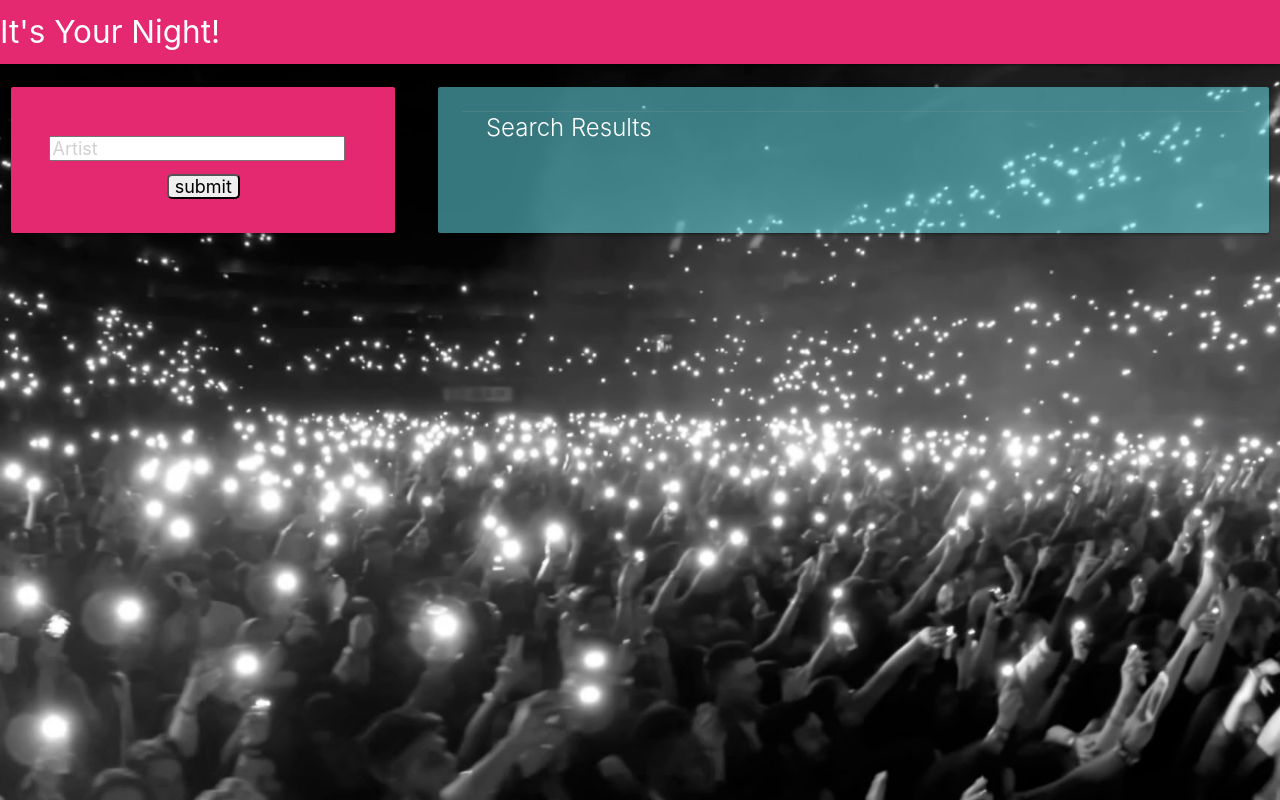
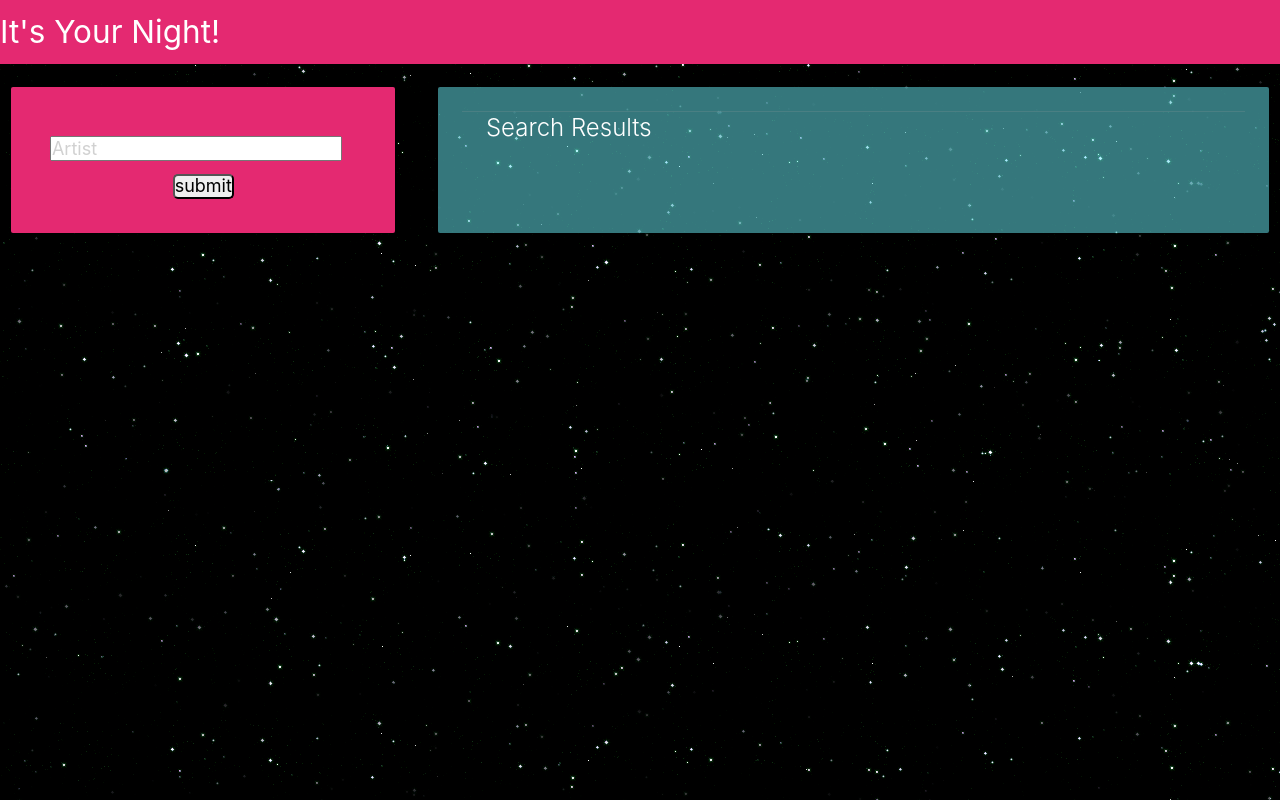
Before and after one commit to guliver109/its-your-night.github.io, a PHP site: page / in a window 1280 px wide. Run offline with PHP 8.4, Linux system fonts and the light colour scheme; some libraries are stand-ins or nearby versions; some web fonts are replaced.

Commit message:
background twinkle lights

```diff
--- a/assets/css/style.css
+++ b/assets/css/style.css
@@ -1,7 +1,108 @@
+
+* {
+    margin: 0;
+    padding: 0;
+}
+header {
+    background-color:rgba(33, 33, 33, 0.9);
+    color:#ffffff;
+    display:block;
+    font: 14px/1.3 Arial,sans-serif;
+    height:50px;
+    position:relative;
+    z-index:5;
+}
+h2{
+    margin-top: 30px;
+    text-align: center;
+}
+header h2{
+    font-size: 22px;
+    margin: 0 auto;
+    padding: 10px 0;
+    width: 80%;
+    text-align: center;
+}
+header a, a:visited {
+    text-decoration:none;
+    color:#fcfcfc;
+}
+
+@keyframes move-twink-back {
+    from {background-position:0 0;}
+    to {background-position:-10000px 5000px;}
+}
+@-webkit-keyframes move-twink-back {
+    from {background-position:0 0;}
+    to {background-position:-10000px 5000px;}
+}
+@-moz-keyframes move-twink-back {
+    from {background-position:0 0;}
+    to {background-position:-10000px 5000px;}
+}
+@-ms-keyframes move-twink-back {
+    from {background-position:0 0;}
+    to {background-position:-10000px 5000px;}
+}
+
+/* @keyframes move-clouds-back {
+    from {background-position:0 0;}
+    to {background-position:10000px 0;}
+}
+@-webkit-keyframes move-clouds-back {
+    from {background-position:0 0;}
+    to {background-position:10000px 0;}
+}
+@-moz-keyframes move-clouds-back {
+    from {background-position:0 0;}
+    to {background-position:10000px 0;}
+}
+@-ms-keyframes move-clouds-back {
+    from {background-position: 0;}
+    to {background-position:10000px 0;}
+} */
+
+.stars, .twinkling {
+  position:absolute;
+  top:0;
+  left:0;
+  right:0;
+  bottom:0;
+  width:100%;
+  height:100%;
+  display:block;
+}
+
+.stars {
+  background:#000 url(../images/images/stars2.png) repeat top center;
+  z-index:0;
+}
+
+.twinkling{
+  background:transparent url(../images/images/twinkling.png) repeat top center;
+  z-index:0;
+
+  -moz-animation:move-twink-back 200s linear infinite;
+  -ms-animation:move-twink-back 200s linear infinite;
+  -o-animation:move-twink-back 200s linear infinite;
+  -webkit-animation:move-twink-back 200s linear infinite;
+  animation:move-twink-back 200s linear infinite;
+}
+/*
+.clouds{
+    background:transparent url(../images/images/clouds4.png) repeat top center;
+    z-index:3;
+
+  -moz-animation:move-clouds-back 200s linear infinite;
+  -ms-animation:move-clouds-back 200s linear infinite;
+  -o-animation:move-clouds-back 200s linear infinite;
+  -webkit-animation:move-clouds-back 200s linear infinite;
+  animation:move-clouds-back 200s linear infinite;
+} */
 
 body {
 
-    background: url("../images/concert\ 2.png") no-repeat fixed center;
+    /* background: url("../images/background/ no-repeat fixed center; */
 
     background-size: cover;
 
@@ -10,11 +111,11 @@ body {
     color: #ffffff;
   }
 
-  .select-btn , .ticket-btn {
+.select-btn , .ticket-btn {
       margin: 5px;
   }
 
-  button {
+button {
       border-radius: 5px;
   }
 
--- a/index.html
+++ b/index.html
@@ -33,9 +33,11 @@
 
   <link rel="stylesheet" href="./assets/css/style.css">
 
-</head>
+<body>
 
-<body>
+    <div class="stars"></div>
+    <div class="twinkling"></div>
+
   <nav>
     <div class="nav-wrapper">
       <a class="brand-logo" id="navTop">It's Your Night!</a>
@@ -43,6 +45,7 @@
   </nav>
 
   <!-- Page Layout here -->
+
 
   <div class="container-fluid">
 
@@ -90,8 +93,8 @@
               <div id="restaurant-card" class="card">
                 <div class="card-content white-text">
 
-                  <div class="search-results" id="search-title">
-                    <div class="card-action"><span class="card-title">Restaurant Distance</span></div>
+                  <div class="restaurant-search" id="search-title">
+                    <!-- <div class="card-action"><span class="card-title">Restaurant Distance</span></div> -->
                   </div>
                   <select id="dropdown1" class="browser-default dropdown-disp">
                   <option class="dropdown-disp" value="pick a city" selected>select city</option>
```
Also changed, not shown: assets/images/images/stars.png (added), assets/images/images/stars2.png (added), assets/images/images/twinkling.png (added), 1 other file.
